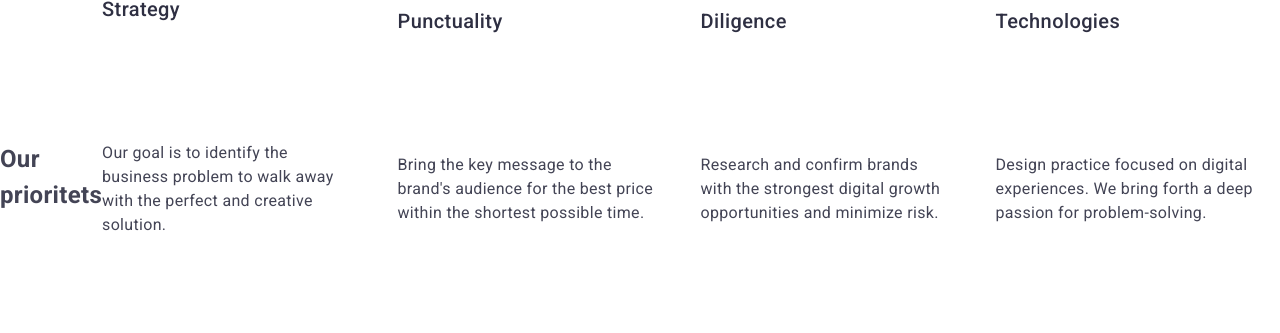
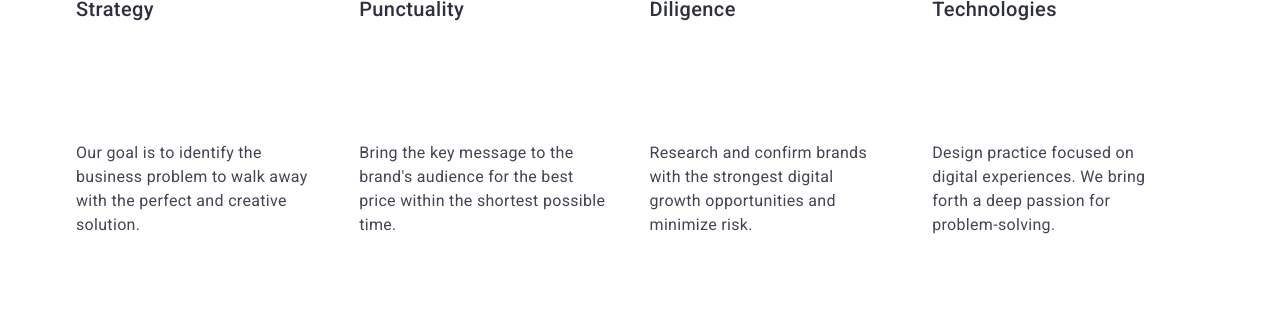
Before and after one commit to shumskiy5524/goit-markup-hw-03, a plain HTML site: page index.html in a window 1280 px wide. Shown: the part 166-499 px from the top of the page. Drawn offline with nearby package versions, Linux system fonts and the light colour scheme.

Commit message:
index.html

```diff
--- a/index.html
+++ b/index.html
@@ -36,7 +36,7 @@ rel="stylesheet">
     </header>
 
 <main class="page-main">
-    <div>
+    <div class="container">
 <section class="hero">
        <h1 class="business-solutions-title">
         Effective Solutions
@@ -45,7 +45,7 @@ rel="stylesheet">
        <button type="button" class="order-button">Order Service</button>
     </section>
     <section class="prioritets-section">
-        <h2>Our prioritets</h2>
+        <h2></h2>
 <ul class="prioritets-list" >
     <li class="prioritets-item">
         <h3 class="prioritets-subtitle">Strategy</h3>
@@ -141,7 +141,7 @@ rel="stylesheet">
 </main>
 
 <footer class="page-footer">
-    <div>
+    <div class="container">
 <a class="logo footer-logo" href="./index.html">Web<span class="logo-part">Studio</span></a>
         <p class="footer-text">
             Increase the flow of customers and sales for your business
```
